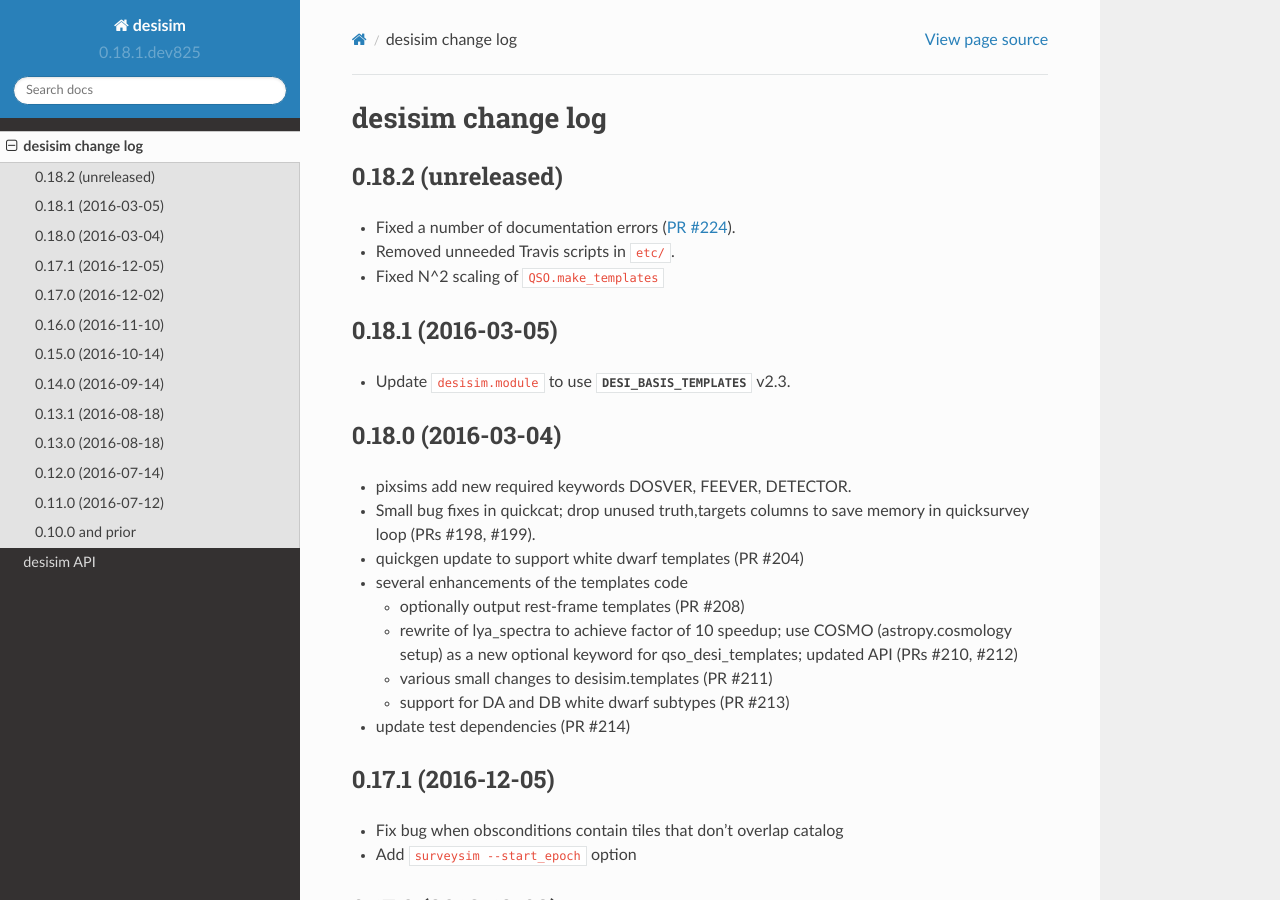
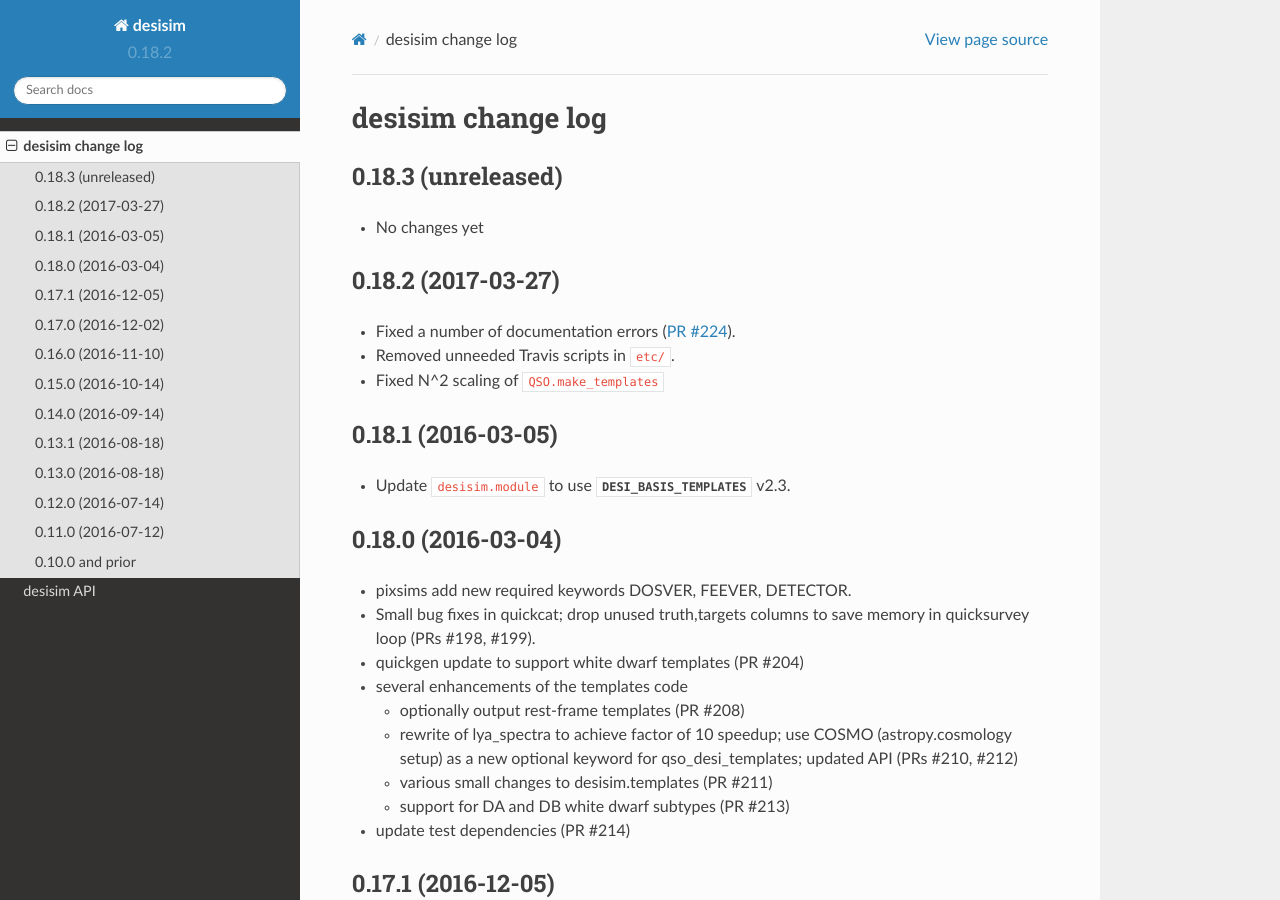
Before and after one commit to desihub/desisim, a Sphinx documentation site: the page built from doc/changes.rst, in a window 1280 px wide and 900 px high. Built offline with Sphinx 7.4.7 and the Read the Docs theme 2.0.0, drawn with Linux system fonts in a browser that asks for light colours.

Commit message:
desisim 0.18.2

```diff
--- a/doc/changes.rst
+++ b/doc/changes.rst
@@ -2,7 +2,12 @@
 desisim change log
 ==================
 
-0.18.2 (unreleased)
+0.18.3 (unreleased)
+-------------------
+
+* No changes yet
+
+0.18.2 (2017-03-27)
 -------------------
 
 * Fixed a number of documentation errors (`PR #224`_).
--- a/py/desisim/_version.py
+++ b/py/desisim/_version.py
@@ -1 +1 @@
-__version__ = '0.18.1.dev825'
+__version__ = '0.18.2'
```
